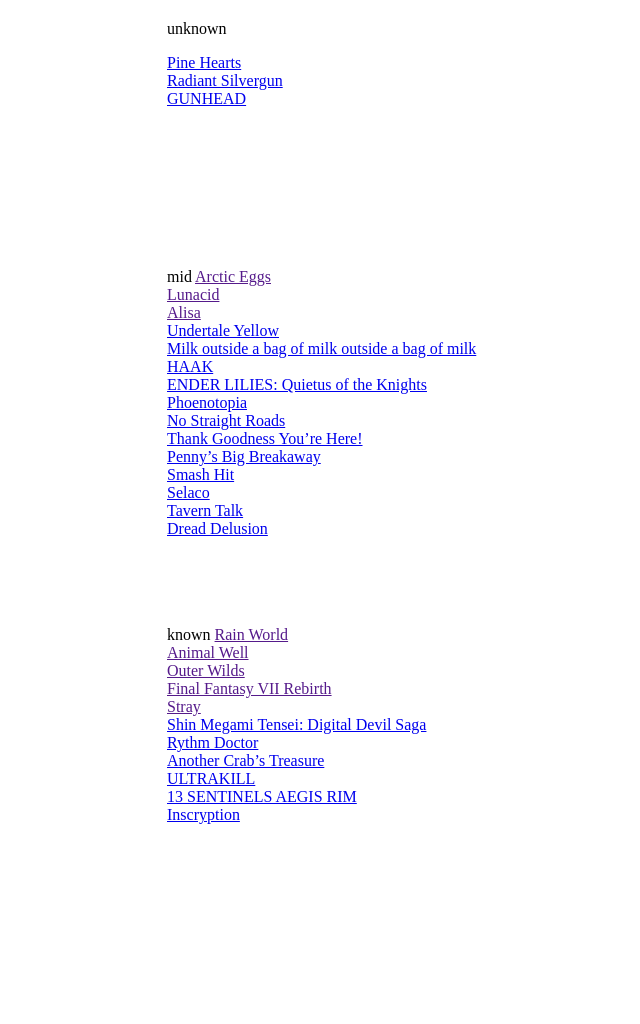
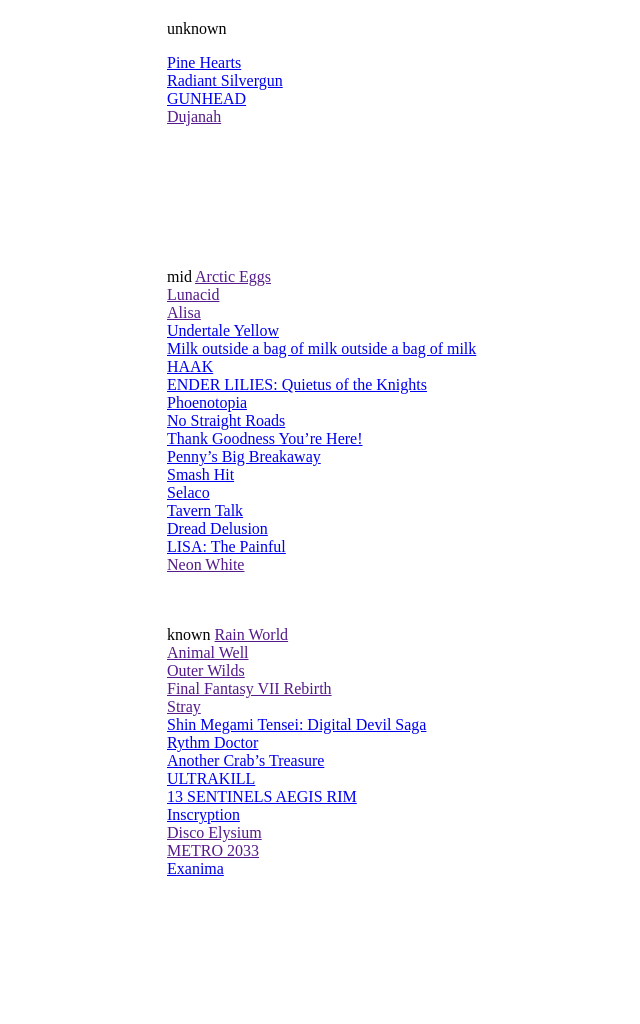
Before and after one commit to stuffedwombat/stuffedwombat.github.io, a Jekyll site: the page built from mind_blown.md, in a window 1280 px wide. Shown: the whole page, without its empty margins (157-797 px from the left). Built offline with Jekyll 4.4.1, drawn with Linux system fonts in a browser that asks for light colours; our own code applies the rules of GitHub Pages for plain Markdown files; comment, search, counter and statistics services are not loaded.

Commit message:
Update mind_blown.md

```diff
--- a/mind_blown.md
+++ b/mind_blown.md
@@ -3,7 +3,7 @@ unknown
 [Pine Hearts](https://store.steampowered.com/app/1781010/Pine_Hearts/)<br>
 [Radiant Silvergun](https://store.steampowered.com/app/2450820/Radiant_Silvergun/)<br>
 [GUNHEAD](https://store.steampowered.com/app/704000/GUNHEAD/)<br>
-[]()<br>
+[Dujanah]()<br>
 []()<br>
 []()<br>
 []()<br>
@@ -29,8 +29,8 @@ mid
 [Selaco](https://store.steampowered.com/app/1592280/Selaco/)<br>
 [Tavern Talk](https://store.steampowered.com/app/2076140/Tavern_Talk/)<br>
 [Dread Delusion](https://store.steampowered.com/app/1574240/Dread_Delusion/)<br>
-[]()<br>
-[]()<br>
+[LISA: The Painful](https://store.steampowered.com/app/335670/LISA_The_Painful)<br>
+[Neon White]()<br>
 []()<br>
 []()<br>
 
@@ -47,6 +47,9 @@ known
 [ULTRAKILL](https://store.steampowered.com/app/1229490/ULTRAKILL/)<br>
 [13 SENTINELS AEGIS RIM](https://www.youtube.com/watch?v=_i6XKeWAf0s&list=PLD7B049F3DEC8CB6C)<br>
 [Inscryption](https://store.steampowered.com/app/1092790/Inscryption/)<br>
+[Disco Elysium]()<br>
+[METRO 2033]()<br>
+[Exanima](https://store.steampowered.com/app/362490/Exanima/)<br>
 []()<br>
 []()<br>
 []()<br>
@@ -54,6 +57,3 @@ known
 []()<br>
 []()<br>
 []()<br>
-[]()<br>
-[]()<br>
-[]()<br>
```
